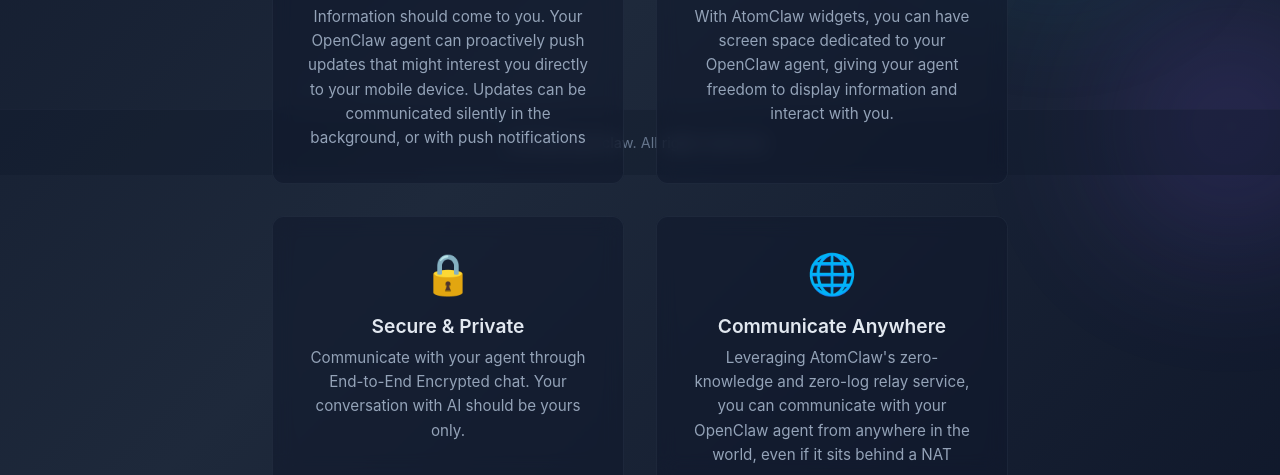
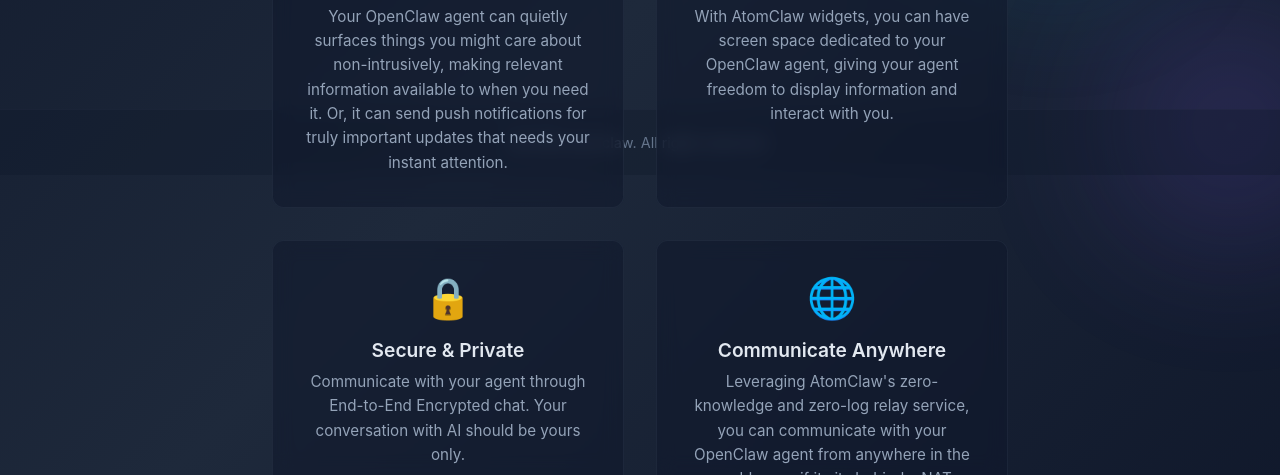
Before and after one commit to lfy05/sc, a plain HTML site: page index.html in a window 1280 px wide. Shown: the part 625-1100 px from the top of the page. Drawn offline with nearby package versions, Linux system fonts and the light colour scheme.

Commit message:
Update index.html

```diff
--- a/index.html
+++ b/index.html
@@ -340,7 +340,7 @@
              <div class="feature">
                 <div class="feature-icon">🤖</div>
                 <div class="feature-title">Proactive Communication</div>
-                <div class="feature-text">Information should come to you. Your OpenClaw agent can proactively push updates that might interest you directly to your mobile device. Updates can be communicated silently in the background, or with push notifications</div>
+                <div class="feature-text">Your OpenClaw agent can quietly surfaces things you might care about non-intrusively, making relevant information available to when you need it. Or, it can send push notifications for truly important updates that needs your instant attention.</div>
             </div>
             <div class="feature">
                 <div class="feature-icon">📱</div>
```
